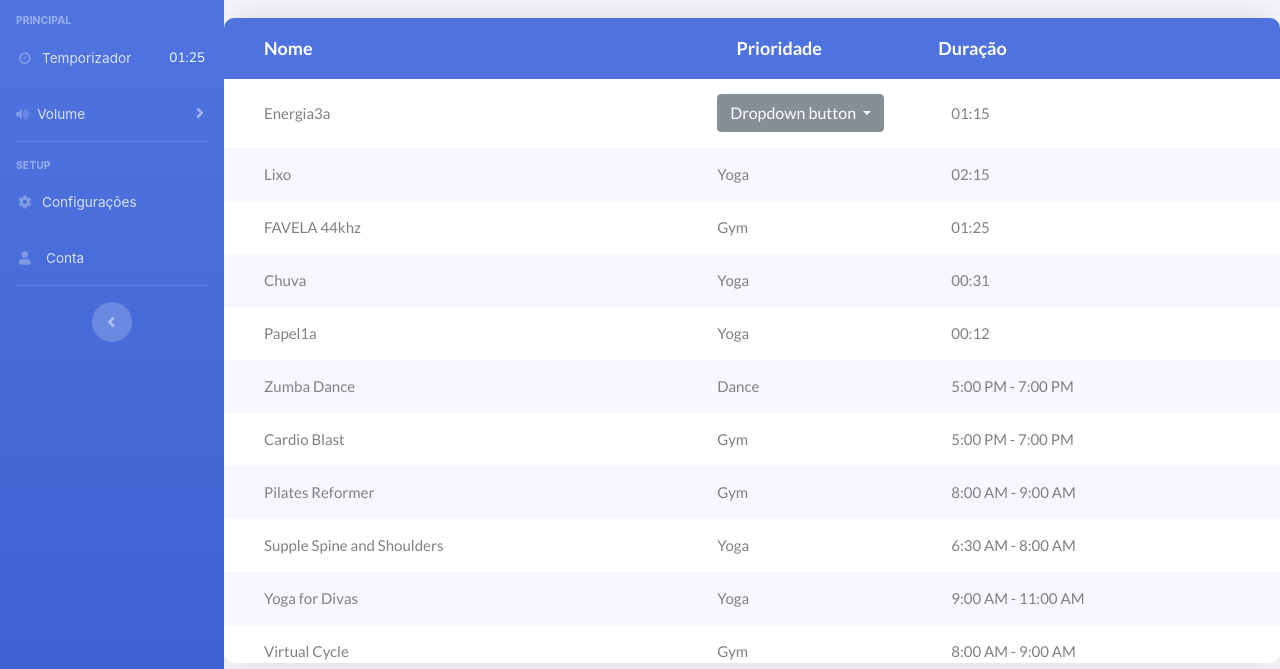
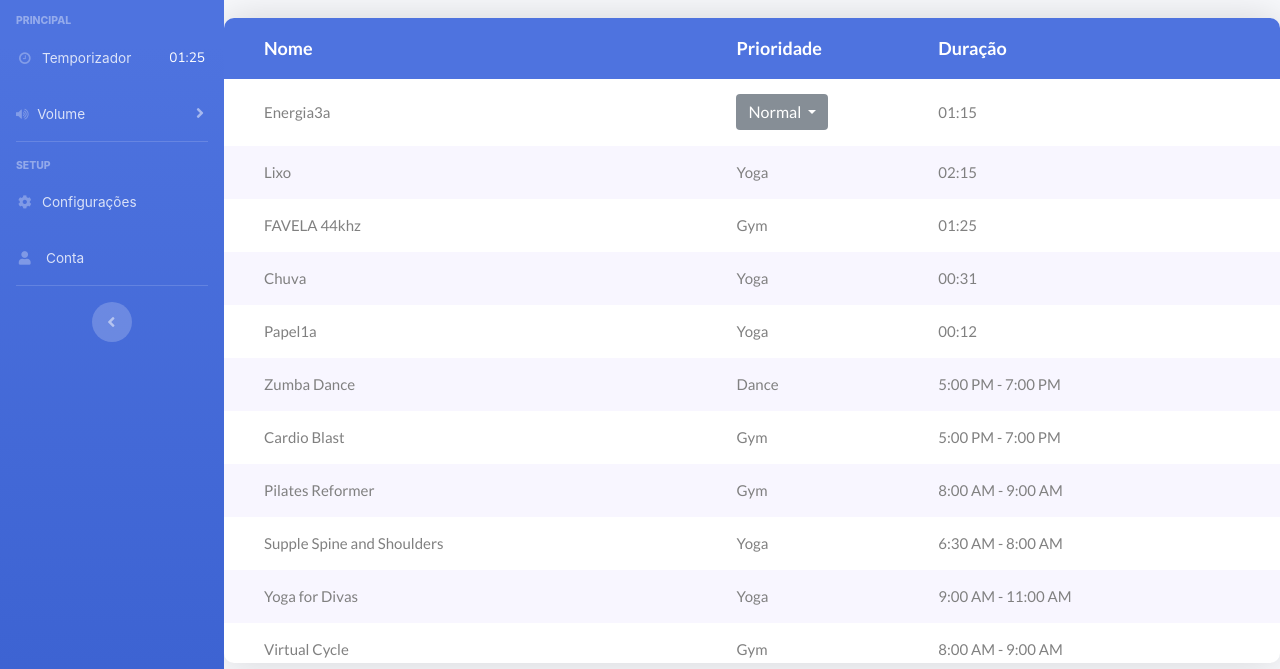
Before and after one commit to gcm10000/gcm10000.github.io, a website with bundled scripts: page default.html in a window 1280 px wide. Shown: the part 131-800 px from the top of the page. Built offline with nearby package versions, Linux system fonts and the light colour scheme.

Commit message:
Update default.html

```diff
--- a/default.html
+++ b/default.html
@@ -444,8 +444,8 @@
 									<td class="cell100 column1">Energia3a</td>
 									<td class="cell100 column2">
 									<div class="dropdown">
-  										<button class="btn btn-secondary dropdown-toggle" type="button" id="dropdownMenuButton" data-toggle="dropdown" aria-haspopup="true" aria-expanded="false">
-    											Dropdown button
+  										<button class="btn btn-secondary dropdown-toggle" style="border: none;" type="button" id="dropdownMenuButton" data-toggle="dropdown" aria-haspopup="true" aria-expanded="false">
+    											Normal
   										</button>
 										  <div class="dropdown-menu" aria-labelledby="dropdownMenuButton">
 										    <a class="dropdown-item" href="#">Normal</a>
```
